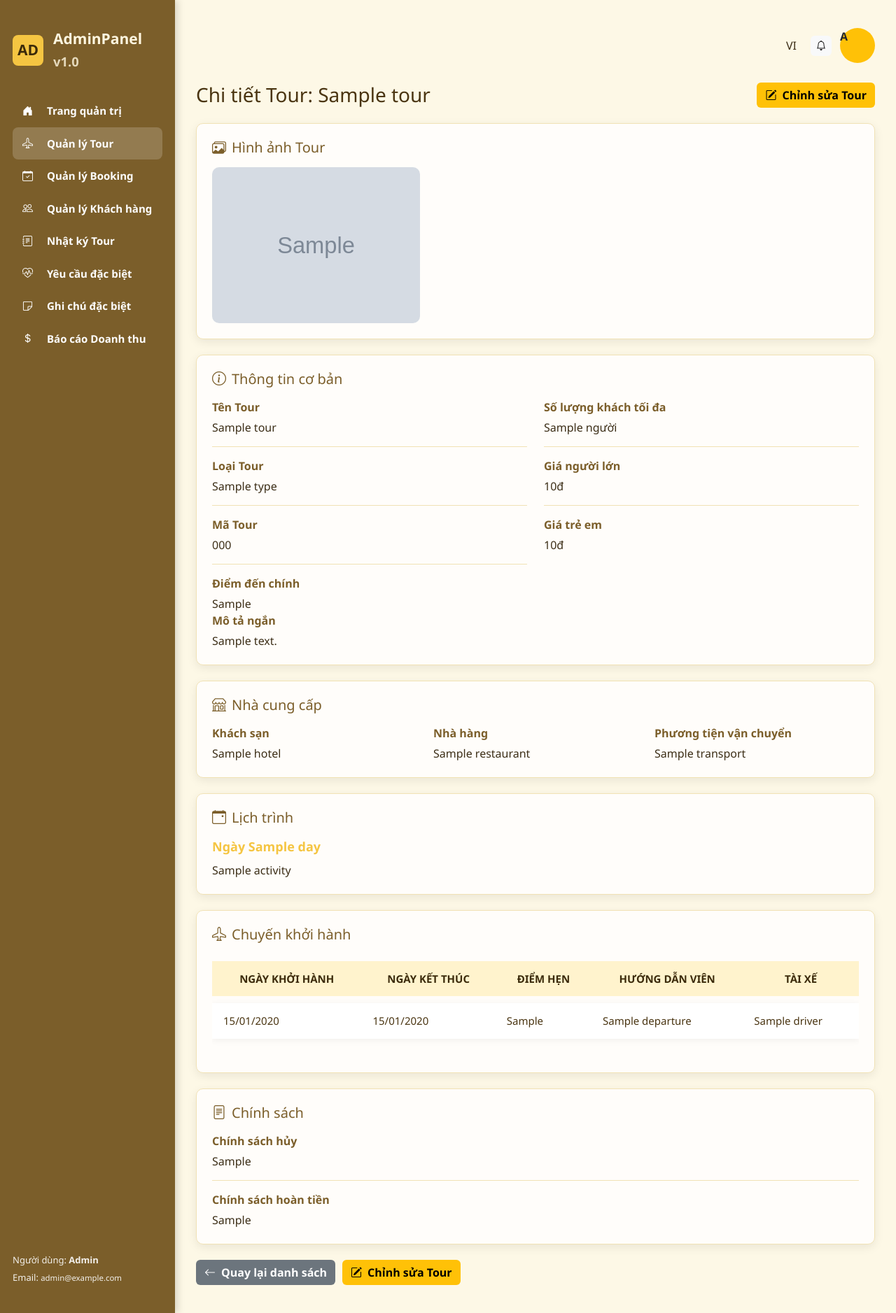
After one commit to Carrotnot4me/Du_an_1_new, a PHP site: template views/admin/tour-detail.php in a window 1280 px wide. The commit adds this page. Shown: the whole page at 70% size. Run offline with PHP 8.4, Linux system fonts and the light colour scheme; the template is opened without the code that fills it: most values are stand-ins (such as "Sample title", 1, 10 or a date in 2020); grey boxes marked "Sample" are stand-in pictures.

Commit message:
Chi tiết tour sửa luôn tour

```diff
--- /dev/null
+++ b/views/admin/tour-detail.php
@@ -0,0 +1,263 @@
+<?php
+function formatCurrency($amount) {
+    if ($amount === null || $amount === '') return '0đ';
+    return number_format($amount, 0, ',', '.') . 'đ';
+}
+
+function formatDate($dateString) {
+    if (!$dateString) return 'Chưa có';
+    return date('d/m/Y', strtotime($dateString));
+}
+?>
+<!DOCTYPE html>
+<html lang="vi">
+<head>
+  <meta charset="utf-8">
+  <meta name="viewport" content="width=device-width,initial-scale=1">
+  <title>Chi tiết Tour - <?php echo htmlspecialchars($tour->name ?? ''); ?></title>
+  <link href="https://cdn.jsdelivr.net/npm/bootstrap@5.3.2/dist/css/bootstrap.min.css" rel="stylesheet">
+  <link href="https://cdn.jsdelivr.net/npm/bootstrap-icons@1.10.5/font/bootstrap-icons.css" rel="stylesheet">
+  <link rel="stylesheet" href="./assets/list.css">
+  <style>
+    .tour-image {
+      width: 100%;
+      max-height: 400px;
+      object-fit: cover;
+      border-radius: 10px;
+    }
+    .info-section {
+      background: #fffdfa;
+      border-radius: 10px;
+      padding: 22px;
+      margin-bottom: 22px;
+      box-shadow: 0 4px 14px rgba(0,0,0,0.08);
+      border: 1px solid #f1e2b5;
+    }
+    .info-item {
+      margin-bottom: 15px;
+      padding-bottom: 15px;
+      border-bottom: 1px solid #f1e2b5;
+    }
+    .info-item:last-child {
+      border-bottom: none;
+      margin-bottom: 0;
+      padding-bottom: 0;
+    }
+    .info-label {
+      font-weight: 600;
+      color: #7b5e2a;
+      margin-bottom: 5px;
+    }
+    .info-value {
+      color: #3c2e17;
+    }
+    .schedule-day {
+      font-weight: 700;
+      color: #f5c542;
+      font-size: 18px;
+    }
+  </style>
+</head>
+<body>
+<div class="app">
+  <!-- SIDEBAR -->
+  <aside class="sidebar" id="sidebar">
+    <div class="logo">
+        <div style="width:44px;height:44px;background:#f5c542;border-radius:8px;display:flex;align-items:center;justify-content:center;color:#3b2a0a;font-weight:700">AD</div>
+        <div><div>AdminPanel</div><small style="opacity:.8">v1.0</small></div>
+    </div>
+    <nav>
+        <a class="nav-item" href="index.php?action=dashboard"><i class="bi bi-house-door-fill me-2"></i> Trang quản trị</a>
+        <a class="nav-item active" href="index.php?action=tour-list"><i class="bi bi-airplane me-2"></i> Quản lý Tour</a>
+        <a class="nav-item" href="index.php?action=booking-list"><i class="bi bi-calendar-check me-2"></i> Quản lý Booking</a>
+        <a class="nav-item" href="index.php?action=customer-list"><i class="bi bi-people me-2"></i> Quản lý Khách hàng</a>
+        <a class="nav-item" href="index.php?action=guide-logs"><i class="bi bi-journal-text me-2"></i> Nhật ký Tour</a>
+        <a class="nav-item" href="index.php?action=guide-special"><i class="bi bi-heart-pulse me-2"></i> Yêu cầu đặc biệt</a>
+        <a class="nav-item" href="index.php?action=special-notes"><i class="bi bi-sticky me-2"></i> Ghi chú đặc biệt</a>
+        <a class="nav-item" href="index.php?action=revenue-report"><i class="bi bi-currency-dollar me-2"></i> Báo cáo Doanh thu</a>
+    </nav>
+    <div style="margin-top:auto;font-size:13px;opacity:.9">
+        <div>Người dùng: <strong>Admin</strong></div>
+        <div style="margin-top:6px">Email: <small>admin@example.com</small></div>
+    </div>
+</aside>
+
+  <!-- MAIN -->
+  <main class="main">
+    <div class="topbar">
+      <button class="btn btn-sm btn-outline-secondary d-md-none" id="btnToggle"><i class="bi bi-list"></i></button>
+      <div class="me-2">VI</div>
+      <div class="btn btn-light btn-sm"><i class="bi bi-bell"></i></div>
+      <div class="rounded-circle bg-warning text-dark d-flex align-items:center;justify-content:center" style="width:50px;height:50px;font-weight:600">A</div>
+    </div>
+
+    <div style="margin-bottom: 22px; display: flex; justify-content: space-between; align-items: center;">
+      <h3 style="color:#4a3512; margin: 0;">Chi tiết Tour: <?php echo htmlspecialchars($tour->name ?? ''); ?></h3>
+      <a href="index.php?action=editTour&id=<?php echo $tour->id; ?>" class="btn btn-warning">
+        <i class="bi bi-pencil-square me-2"></i>Chỉnh sửa Tour
+      </a>
+    </div>
+
+    <!-- Hình ảnh Tour -->
+    <?php if (!empty($tour->images)): ?>
+    <div class="info-section">
+      <h5 class="mb-3" style="color: #7b5e2a;"><i class="bi bi-images me-2"></i>Hình ảnh Tour</h5>
+      <div class="row g-3">
+        <?php foreach ($tour->images as $image): ?>
+        <div class="col-md-4">
+          <img src="<?php echo htmlspecialchars($image); ?>" alt="Tour image" class="tour-image" onerror="this.src='/assets/placeholder.jpg'">
+        </div>
+        <?php endforeach; ?>
+      </div>
+    </div>
+    <?php endif; ?>
+
+    <!-- Thông tin cơ bản -->
+    <div class="info-section">
+      <h5 class="mb-3" style="color: #7b5e2a;"><i class="bi bi-info-circle me-2"></i>Thông tin cơ bản</h5>
+      <div class="row">
+        <div class="col-md-6">
+          <div class="info-item">
+            <div class="info-label">Tên Tour</div>
+            <div class="info-value"><?php echo htmlspecialchars($tour->name ?? 'N/A'); ?></div>
+          </div>
+          <div class="info-item">
+            <div class="info-label">Loại Tour</div>
+            <div class="info-value"><?php echo htmlspecialchars($tour->type ?? 'N/A'); ?></div>
+          </div>
+          <div class="info-item">
+            <div class="info-label">Mã Tour</div>
+            <div class="info-value"><?php echo htmlspecialchars($tour->tour_code ?? 'N/A'); ?></div>
+          </div>
+          <div class="info-item">
+            <div class="info-label">Điểm đến chính</div>
+            <div class="info-value"><?php echo htmlspecialchars($tour->main_destination ?? 'N/A'); ?></div>
+          </div>
+        </div>
+        <div class="col-md-6">
+          <div class="info-item">
+            <div class="info-label">Số lượng khách tối đa</div>
+            <div class="info-value"><?php echo htmlspecialchars($tour->max_people ?? 'N/A'); ?> người</div>
+          </div>
+          <div class="info-item">
+            <div class="info-label">Giá người lớn</div>
+            <div class="info-value"><?php echo formatCurrency($tour->adult_price ?? 0); ?></div>
+          </div>
+          <div class="info-item">
+            <div class="info-label">Giá trẻ em</div>
+            <div class="info-value"><?php echo formatCurrency($tour->child_price ?? 0); ?></div>
+          </div>
+        </div>
+      </div>
+      <?php if (!empty($tour->short_description)): ?>
+      <div class="info-item">
+        <div class="info-label">Mô tả ngắn</div>
+        <div class="info-value"><?php echo nl2br(htmlspecialchars($tour->short_description)); ?></div>
+      </div>
+      <?php endif; ?>
+    </div>
+
+    <!-- Nhà cung cấp -->
+    <?php if ($tour->hotel || $tour->restaurant || $tour->transport): ?>
+    <div class="info-section">
+      <h5 class="mb-3" style="color: #7b5e2a;"><i class="bi bi-shop me-2"></i>Nhà cung cấp</h5>
+      <div class="row">
+        <div class="col-md-4">
+          <div class="info-item">
+            <div class="info-label">Khách sạn</div>
+            <div class="info-value"><?php echo htmlspecialchars($tour->hotel ?? 'Chưa có'); ?></div>
+          </div>
+        </div>
+        <div class="col-md-4">
+          <div class="info-item">
+            <div class="info-label">Nhà hàng</div>
+            <div class="info-value"><?php echo htmlspecialchars($tour->restaurant ?? 'Chưa có'); ?></div>
+          </div>
+        </div>
+        <div class="col-md-4">
+          <div class="info-item">
+            <div class="info-label">Phương tiện vận chuyển</div>
+            <div class="info-value"><?php echo htmlspecialchars($tour->transport ?? 'Chưa có'); ?></div>
+          </div>
+        </div>
+      </div>
+    </div>
+    <?php endif; ?>
+
+    <!-- Lịch trình -->
+    <?php if (!empty($tour->schedules)): ?>
+    <div class="info-section">
+      <h5 class="mb-3" style="color: #7b5e2a;"><i class="bi bi-calendar-event me-2"></i>Lịch trình</h5>
+      <?php foreach ($tour->schedules as $schedule): ?>
+      <div class="info-item">
+        <div class="schedule-day">Ngày <?php echo htmlspecialchars($schedule->day); ?></div>
+        <div class="info-value mt-2"><?php echo nl2br(htmlspecialchars($schedule->activity)); ?></div>
+      </div>
+      <?php endforeach; ?>
+    </div>
+    <?php endif; ?>
+
+    <!-- Chuyến khởi hành -->
+    <?php if (!empty($tour->departures)): ?>
+    <div class="info-section">
+      <h5 class="mb-3" style="color: #7b5e2a;"><i class="bi bi-airplane me-2"></i>Chuyến khởi hành</h5>
+      <div class="table-responsive">
+        <table class="table table-hover">
+          <thead class="table-warning">
+            <tr>
+              <th>Ngày khởi hành</th>
+              <th>Ngày kết thúc</th>
+              <th>Điểm hẹn</th>
+              <th>Hướng dẫn viên</th>
+              <th>Tài xế</th>
+            </tr>
+          </thead>
+          <tbody>
+            <?php foreach ($tour->departures as $departure): ?>
+            <tr>
+              <td><?php echo formatDate($departure->dateStart); ?></td>
+              <td><?php echo formatDate($departure->dateEnd); ?></td>
+              <td><?php echo htmlspecialchars($departure->meetingPoint ?? 'Chưa có'); ?></td>
+              <td><?php echo htmlspecialchars($departure->guide_name ?? 'Chưa chỉ định'); ?></td>
+              <td><?php echo htmlspecialchars($departure->driver ?? 'Chưa có'); ?></td>
+            </tr>
+            <?php endforeach; ?>
+          </tbody>
+        </table>
+      </div>
+    </div>
+    <?php endif; ?>
+
+    <!-- Chính sách -->
+    <?php if (!empty($tour->cancel_policy) || !empty($tour->refund_policy)): ?>
+    <div class="info-section">
+      <h5 class="mb-3" style="color: #7b5e2a;"><i class="bi bi-file-text me-2"></i>Chính sách</h5>
+      <?php if (!empty($tour->cancel_policy)): ?>
+      <div class="info-item">
+        <div class="info-label">Chính sách hủy</div>
+        <div class="info-value"><?php echo nl2br(htmlspecialchars($tour->cancel_policy)); ?></div>
+      </div>
+      <?php endif; ?>
+      <?php if (!empty($tour->refund_policy)): ?>
+      <div class="info-item">
+        <div class="info-label">Chính sách hoàn tiền</div>
+        <div class="info-value"><?php echo nl2br(htmlspecialchars($tour->refund_policy)); ?></div>
+      </div>
+      <?php endif; ?>
+    </div>
+    <?php endif; ?>
+
+    <div style="margin-top: 22px; display: flex; gap: 10px;">
+      <a href="index.php?action=tour-list" class="btn btn-secondary">
+        <i class="bi bi-arrow-left me-2"></i>Quay lại danh sách
+      </a>
+      <a href="index.php?action=editTour&id=<?php echo $tour->id; ?>" class="btn btn-warning">
+        <i class="bi bi-pencil-square me-2"></i>Chỉnh sửa Tour
+      </a>
+    </div>
+  </main>
+</div>
+
+<script src="https://cdn.jsdelivr.net/npm/bootstrap@5.3.2/dist/js/bootstrap.bundle.min.js"></script>
+</body>
+</html>
```
Also changed, not shown: controllers/TourController.php (+61 -0 lines), index.php (+9 -0 lines), models/TourModel.php (+123 -0 lines), views/admin/tour-edit.php (added, +239 -0 lines).
